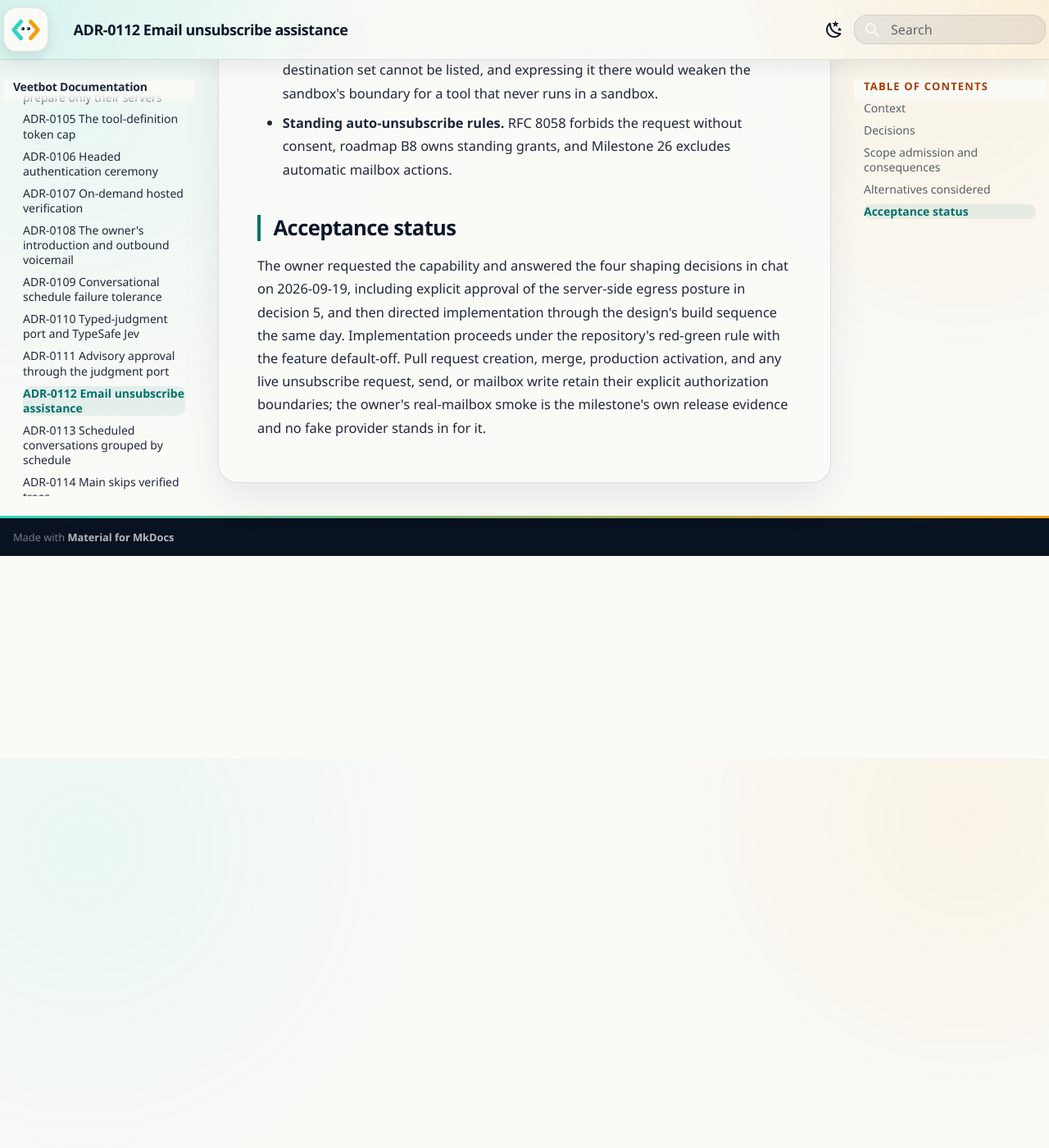
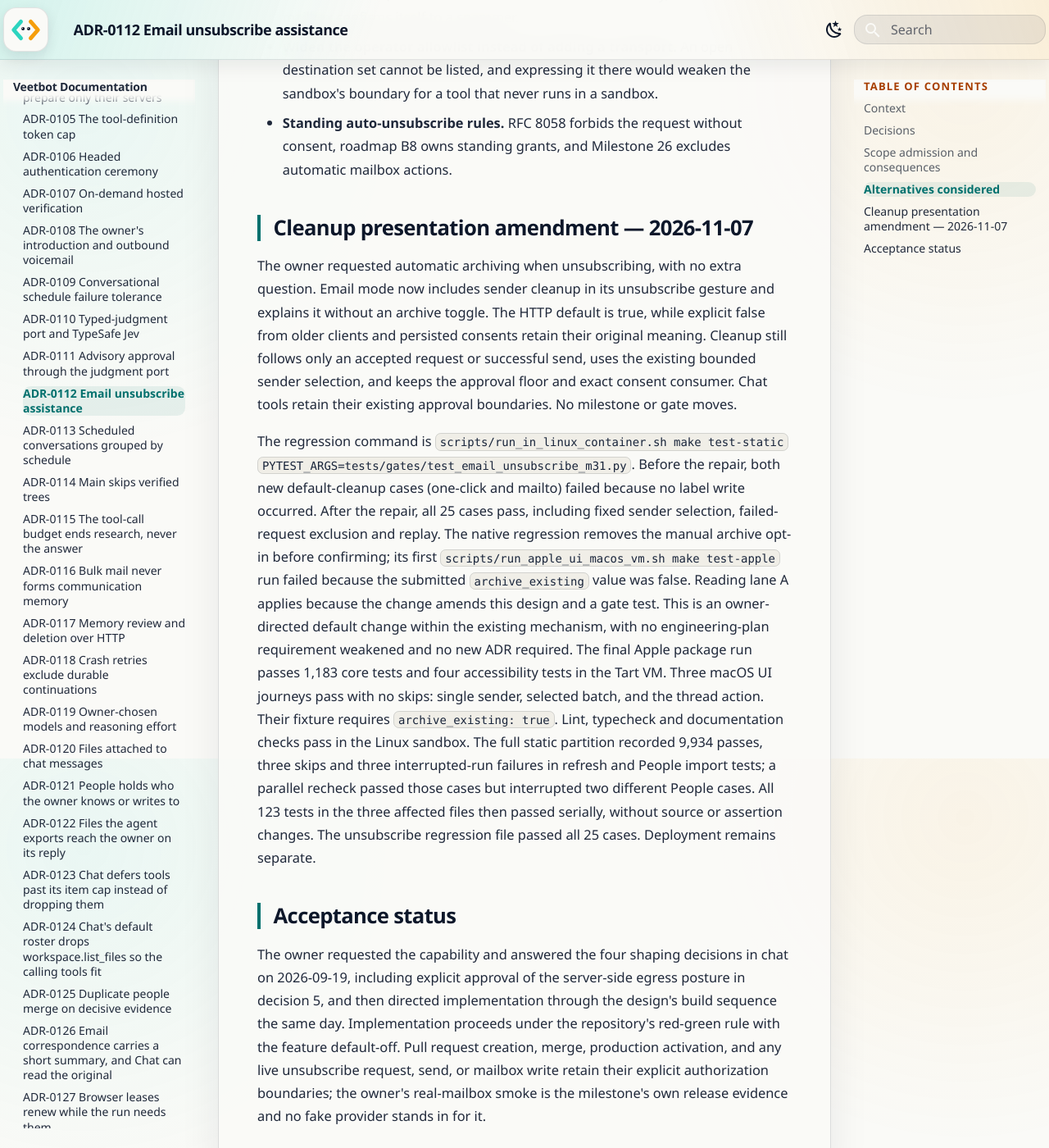
Before and after one commit to avitus/veetbot, an MkDocs documentation site: the page built from docs/adr/0112-milestone-31-email-unsubscribe.md, in a window 1280 px wide and 1400 px high, scrolled down 5375 px. Shown: the whole window at 82% size. Built offline with MkDocs 1.6.1 and Material for MkDocs 9.7.7, drawn with Linux system fonts in a browser that asks for light colours.

Commit message:
Archive sender mail when unsubscribing in Email mode
Include cleanup in the native gesture and default HTTP requests to archive. Preserve explicit older-client opt-outs and frozen consent. Cover one-click, mailto, replay and native sender/batch/thread flows; document verification and interrupted-run rechecks in ADR-0112.

Reading-Lane: A

```diff
--- a/docs/adr/0112-milestone-31-email-unsubscribe.md
+++ b/docs/adr/0112-milestone-31-email-unsubscribe.md
@@ -191,6 +191,38 @@
   consent, roadmap B8 owns standing grants, and Milestone 26 excludes
   automatic mailbox actions.
 
+## Cleanup presentation amendment — 2026-11-07
+
+The owner requested automatic archiving when unsubscribing, with no extra
+question. Email mode now includes sender cleanup in its unsubscribe gesture
+and explains it without an archive toggle. The HTTP default is true, while
+explicit false from older clients and persisted consents retain their original
+meaning. Cleanup still follows only an accepted request or successful send,
+uses the existing bounded sender selection, and keeps the approval floor and
+exact consent consumer. Chat tools retain their existing approval boundaries.
+No milestone or gate moves.
+
+The regression command is
+`scripts/run_in_linux_container.sh make test-static PYTEST_ARGS=tests/gates/test_email_unsubscribe_m31.py`.
+Before the repair, both new default-cleanup cases (one-click and mailto)
+failed because no label write occurred. After the repair, all 25 cases pass,
+including fixed sender selection, failed-request exclusion and replay.
+The native regression removes the manual archive opt-in before confirming;
+its first `scripts/run_apple_ui_macos_vm.sh make test-apple` run failed because
+the submitted `archive_existing` value was false. Reading lane A applies
+because the change amends this design and a gate test. This is an owner-directed
+default change within the existing mechanism, with no engineering-plan
+requirement weakened and no new ADR required. The final Apple package run
+passes 1,183 core tests and four accessibility tests in the Tart VM. Three
+macOS UI journeys pass with no skips: single sender, selected batch, and the
+thread action. Their fixture requires `archive_existing: true`. Lint, typecheck
+and documentation checks pass in the Linux sandbox. The full static partition
+recorded 9,934 passes, three skips and three interrupted-run failures in refresh
+and People import tests; a parallel recheck passed those cases but interrupted
+two different People cases. All 123 tests in the three affected files then passed
+serially, without source or assertion changes. The unsubscribe regression file
+passed all 25 cases. Deployment remains separate.
+
 ## Acceptance status
 
 The owner requested the capability and answered the four shaping decisions in
--- a/docs/plan/email-unsubscribe.md
+++ b/docs/plan/email-unsubscribe.md
@@ -48,6 +48,7 @@
 | Consent | A clearly labelled tap, or one confirmed multi-select batch, is the consent for exactly those senders. In Chat the agent proposes a batch of at most twenty-five named senders and the owner approves it once. |
 | Egress | The platform sends the request server-side through the egress proxy. This is the platform's first direct dial to a host that mail content selected, and the owner approved it explicitly. |
 | Fallbacks | Report spam, `mailto:` unsubscribe, and archiving the sender's existing Inbox mail. |
+| Cleanup (2026-11-07) | Unsubscribing in Email mode includes archiving existing Inbox mail after an accepted request or successful send, without an archive choice or second approval prompt. |
 | Deferred | Web-form unsubscribes through browser automation, and every standing or automatic unsubscribe rule. |
 | Spam (2026-10-08) | While processing mail, Veetbot flags suspected spam and the owner confirms. A flag never moves mail; Report spam is an owner tap on one thread, with Not spam to undo it. |
 
@@ -66,8 +67,8 @@
 - **Report spam and Not spam.** One fixed label delta through the account's
   write server, for senders that offer no safe mechanism, fail
   authentication, or keep mailing after they were asked to stop.
-- **Sender cleanup.** Optionally archive the sender's existing Inbox mail as
-  part of the same consented gesture.
+- **Sender cleanup.** Archive the sender's existing Inbox mail as part of
+  the same consented unsubscribe gesture.
 - **Suspected spam.** A spam verdict in the importance assessment, informed
   by Gmail's own sender check, flags a thread without touching Gmail; the
   owner reports one thread as spam, or clears the flag, with one tap.
@@ -551,9 +552,14 @@
 reversal is a first-class command rather than advice to open Gmail.
 
 **Sender cleanup** removes `INBOX` from the sender's existing Inbox threads.
-It is an option on the unsubscribe confirmation, off by default, and applies
-only to senders whose unsubscribe was accepted or sent. Archived mail stays
-in All Mail.
+It is included in the Email mode unsubscribe gesture without an extra choice
+or approval prompt, and applies only to senders whose unsubscribe was accepted
+or sent. Archived mail stays in All Mail. The HTTP request defaults
+`archive_existing` to true; explicit false remains supported for older clients
+whose consent excluded cleanup. Existing persisted consents keep their recorded
+value. The native client always sends true. Chat retains its separately
+approved tool calls. The existing identity matching and limit of 100 threads
+per gesture still apply.
 
 Label actions keep Milestone 18's uncertainty rule: a possibly dispatched
 `modify_labels` is never retried, and a fresh governed read reconciles what
@@ -699,8 +705,9 @@
 Unsubscribe on one row, or Select followed by *Unsubscribe N*, opens one
 confirmation. It lists every sender with its mechanism in plain words —
 *One-click request to example.com*, *Sends an email to unsub@…* — states
-that an unsubscribe cannot be undone, and offers *Also archive existing mail
-from these senders*. Confirming is the consent. Select all skips protected
+that an unsubscribe cannot be undone, and explains that existing Inbox mail
+from these senders will be archived. There is no archive toggle. Confirming
+is the consent for both actions. Select all skips protected
 rows and stops at twenty-five.
 
 A bulk thread's detail carries the same Unsubscribe action beside its sender,
```
Also changed, not shown: 8 other files.
